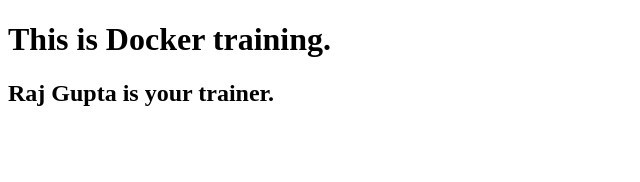
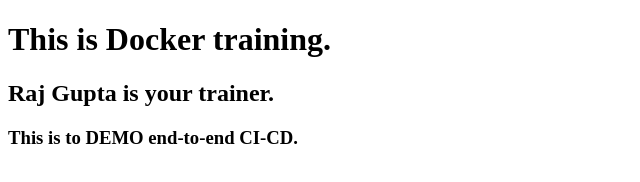
Before and after one commit to rajakumarguptatechie/docker, a plain HTML site: page webserver/index.html in a window 1280 px wide. Shown: the whole page, without its empty margins (0-640 px from the left). Drawn offline with Linux system fonts and the light colour scheme.

Commit message:
Updated index page

```diff
--- a/webserver/index.html
+++ b/webserver/index.html
@@ -4,6 +4,7 @@
 
 <h1>This is Docker training.</h1>
 <h2>Raj Gupta is your trainer.</h2>
+<h3>This is to DEMO end-to-end CI-CD.</h2>
 
 </body>
 </html>
```
